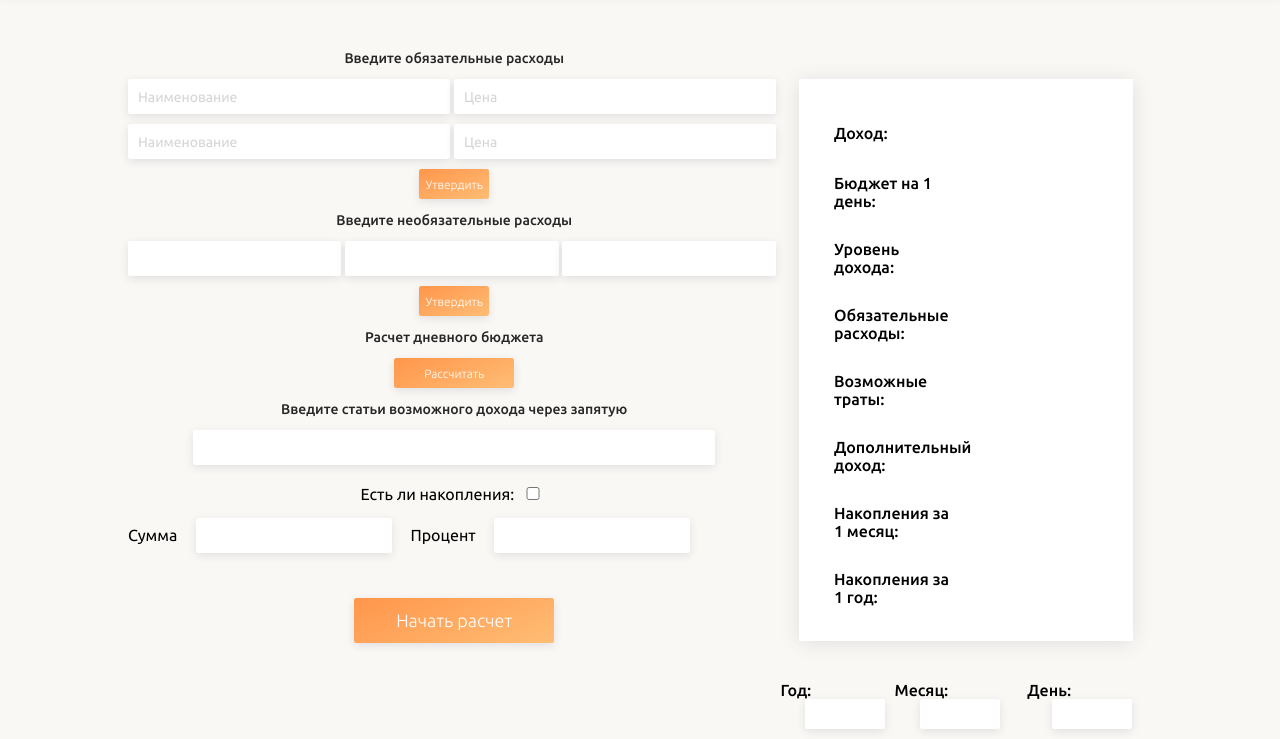
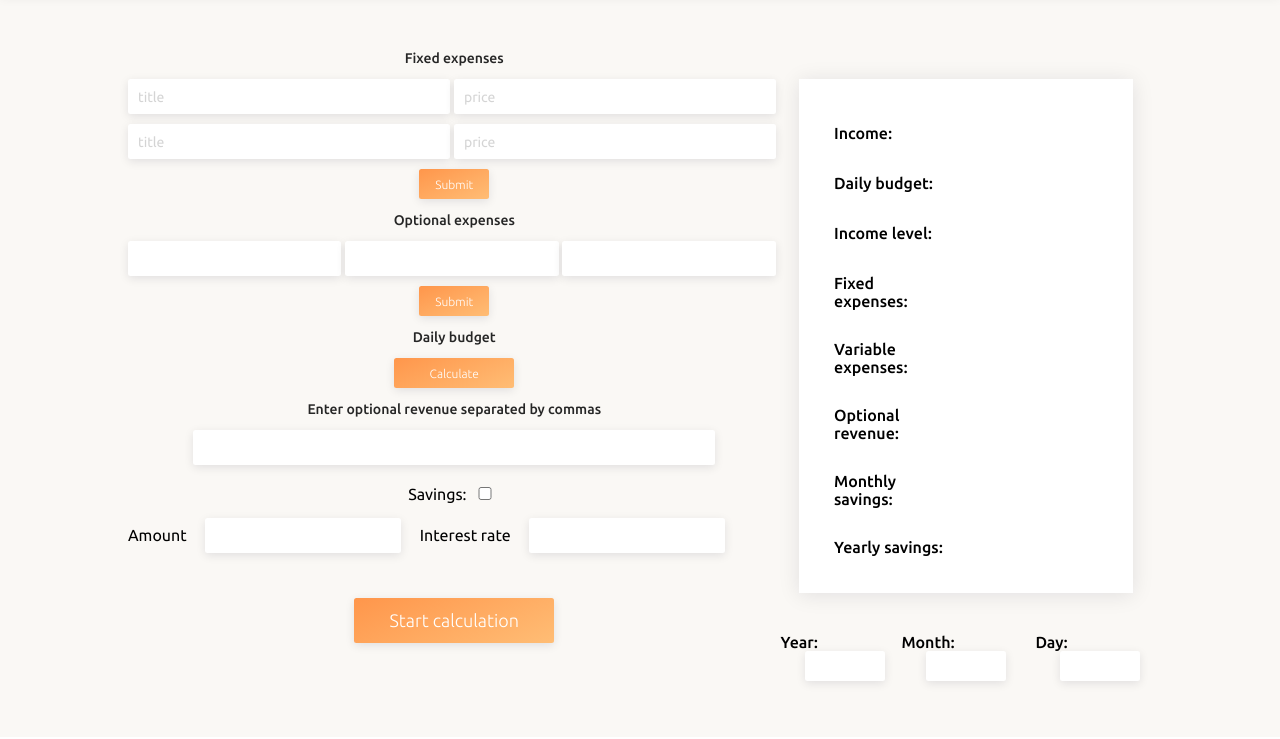
Before and after one commit to MichaMichael/money-keeper, a plain HTML site: page index.html in a window 1280 px wide. Shown: the part 63-802 px from the top of the page. Drawn offline with Linux system fonts and the light colour scheme.

Commit message:
translated into English

```diff
--- a/index.html
+++ b/index.html
@@ -16,76 +16,76 @@
     </div>
     <div class="main">
         <div class="data">
-            <div class="choose-expenses">Введите обязательные расходы</div>
-                <input class="expenses-item" type="text" id="expenses_1" placeholder="Наименование">
-    			<input class="expenses-item" type="text" id="expenses_2" placeholder="Цена">
-    			<input class="expenses-item" type="text" id="expenses_3" placeholder="Наименование">
-    			<input class="expenses-item" type="text" id="expenses_4" placeholder="Цена">
-            <button class="expenses-item-btn">Утвердить</button>
+            <div class="choose-expenses">Fixed expenses</div>
+                <input class="expenses-item" type="text" id="expenses_1" placeholder="title">
+    			<input class="expenses-item" type="text" id="expenses_2" placeholder="price">
+    			<input class="expenses-item" type="text" id="expenses_3" placeholder="title">
+    			<input class="expenses-item" type="text" id="expenses_4" placeholder="price">
+            <button class="expenses-item-btn">Submit</button>
 
-            <div class="optionalexpenses">Введите необязательные расходы</div>
+            <div class="optionalexpenses">Optional expenses</div>
         			<input class="optionalexpenses-item" type="text" id="optionalexpenses_1">
         			<input class="optionalexpenses-item" type="text" id="optionalexpenses_2">
         			<input class="optionalexpenses-item" type="text" id="optionalexpenses_3">
-            <button class="optionalexpenses-btn">Утвердить</button>
+            <button class="optionalexpenses-btn">Submit</button>
 
-            <div class="count-budget">Расчет дневного бюджета</div>
-            <button class="count-budget-btn">Рассчитать</button>
+            <div class="count-budget">Daily budget</div>
+            <button class="count-budget-btn">Calculate</button>
 
-            <div class="choose-income-label">Введите статьи возможного дохода через запятую</div>
+            <div class="choose-income-label">Enter optional revenue separated by commas</div>
             <input class="choose-income" type="text" id="income">
 
-            <div class="checksavings">Есть ли накопления:
+            <div class="checksavings">Savings:
                 <input id="savings" type="checkbox" />
             </div>
 
-            <label for="sum">Сумма</label>
+            <label for="sum">Amount</label>
       			<input class="choose-sum" id="sum" type="text">
 
-      			<label for="percent">Процент</label>
+      			<label for="percent">Interest rate</label>
             <input class="choose-percent" id="percent" type="text">
 
             <div class="open">
-                <button class="start" id="start">Начать расчет</button>
+                <button class="start" id="start">Start calculation</button>
             </div>
         </div>
         <div class="result">
             <div class="result-table">
-                <div class="budget">Доход: </div>
+                <div class="budget">Income: </div>
                 <div class="budget-value"></div>
 
-                <div class="daybudget">Бюджет на 1 день: </div>
+                <div class="daybudget">Daily budget: </div>
                 <div class="daybudget-value"></div>
 
-                <div class="level">Уровень дохода: </div>
+                <div class="level">Income level: </div>
                 <div class="level-value"></div>
 
-                <div class="expenses">Обязательные расходы: </div>
+                <div class="expenses">Fixed expenses: </div>
                 <div class="expenses-value"></div>
 
-                <div class="optionalexpenses">Возможные траты: </div>
+                <div class="optionalexpenses">Variable expenses: </div>
                 <div class="optionalexpenses-value"></div>
 
-                <div class="income">Дополнительный доход: </div>
+                <div class="income">Optional revenue: </div>
                 <div class="income-value"></div>
 
-                <div class="monthsavings">Накопления за 1 месяц:</div>
+                <div class="monthsavings">Monthly savings:</div>
                 <div class="monthsavings-value"></div>
 
-                <div class="yearsavings">Накопления за 1 год:</div>
+                <div class="yearsavings">Yearly savings:</div>
                 <div class="yearsavings-value"></div>
                 </div>
                 <div class="time-data">
                 <div class="year">
-                    Год:
+                    Year:
                     <input class="year-value" type="text" readonly>
                 </div>
                 <div class="month">
-                    Месяц:
+                    Month:
                     <input class="month-value" type="text" readonly>
                 </div>
                 <div class="day">
-                    День:
+                    Day:
                     <input class="day-value" type="text" readonly>
                 </div>
             </div>
--- a/js/main.js
+++ b/js/main.js
@@ -31,10 +31,10 @@ startBtn.addEventListener('click', function(e) {
 	countBudgetBtn.disabled = false;
 
 	while (typeof(time) != 'string' || time == null || time == '') {
-		time = prompt("Введдите дату в формате YYYY-MM-DD", '');
+		time = prompt("Enter the date in the format YYYY-MM-DD", '');
 	}
 	while (isNaN(money) || money == '' || money == null) {
-		money = +prompt("Ваш бюджет на месяц?", '');
+		money = +prompt("What is your monthly budget?", '');
 	}
 	appData.budjet = money;
 	appData.timeData = time;
@@ -78,16 +78,16 @@ countBudgetBtn.addEventListener('click', function() {
 		daybudgetValue.textContent = appData.moneyPerDay;
 
 		if (appData.moneyPerDay < 100) {
-			valueLevel.textContent = "Минимальный достаток";
+			valueLevel.textContent = "Lower income";
 		} else if (100 < appData.moneyPerDay && appData.moneyPerDay < 2000) {
-			valueLevel.textContent = "Средний достаток";
+			valueLevel.textContent = "Middle income";
 		} else if (appData.moneyPerDay > 2000) {
-			valueLevel.textContent = "Высокий достаток";
+			valueLevel.textContent = "Upper class";
 		} else {
-			valueLevel.textContent = "Ошибка ввода";
+			valueLevel.textContent = "Input error";
 		}
 	} else {
-		alert("Пожалуйста начните расчет");
+		alert("Please click on 'Start calculation'");
 	}
 });
 
```
